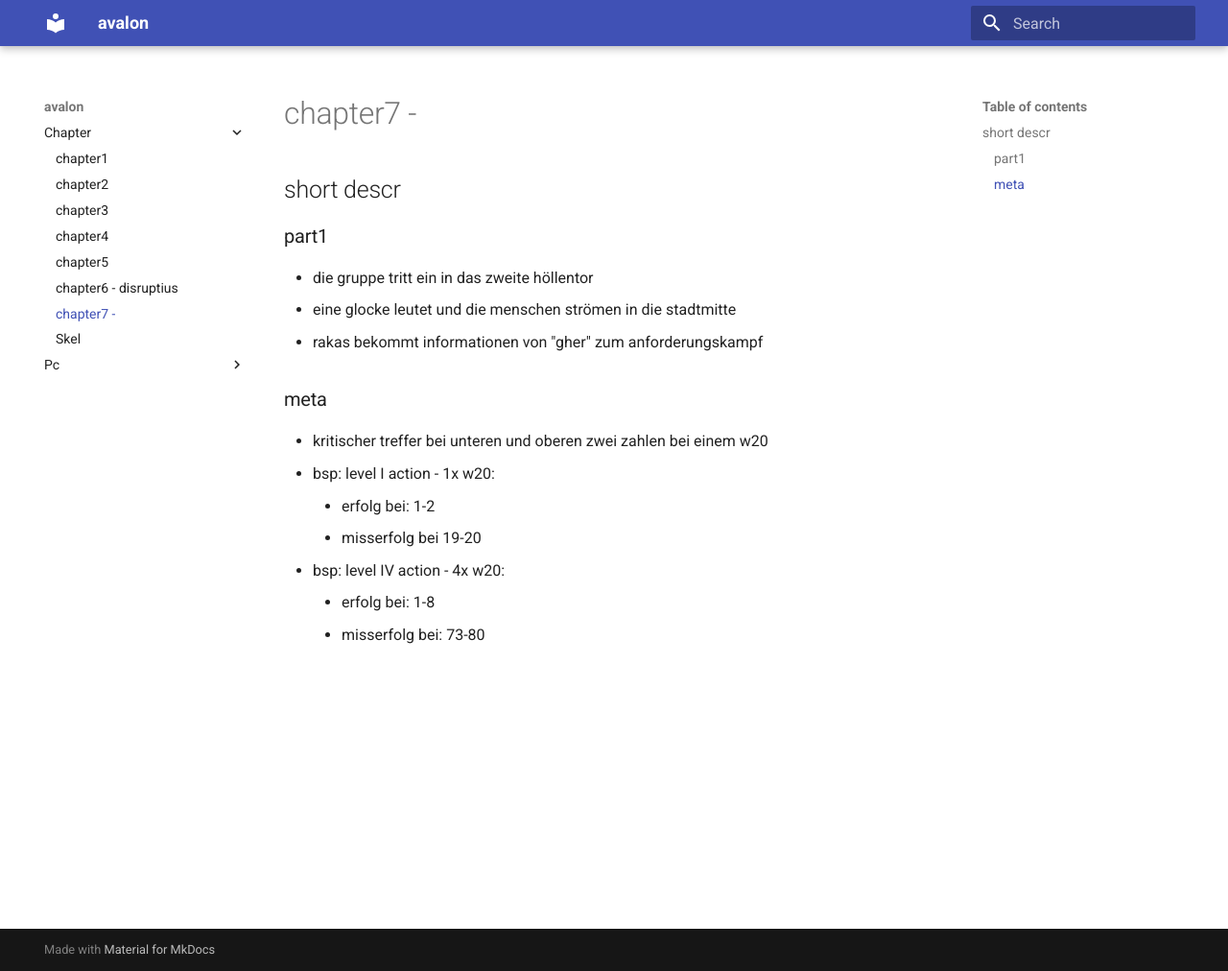
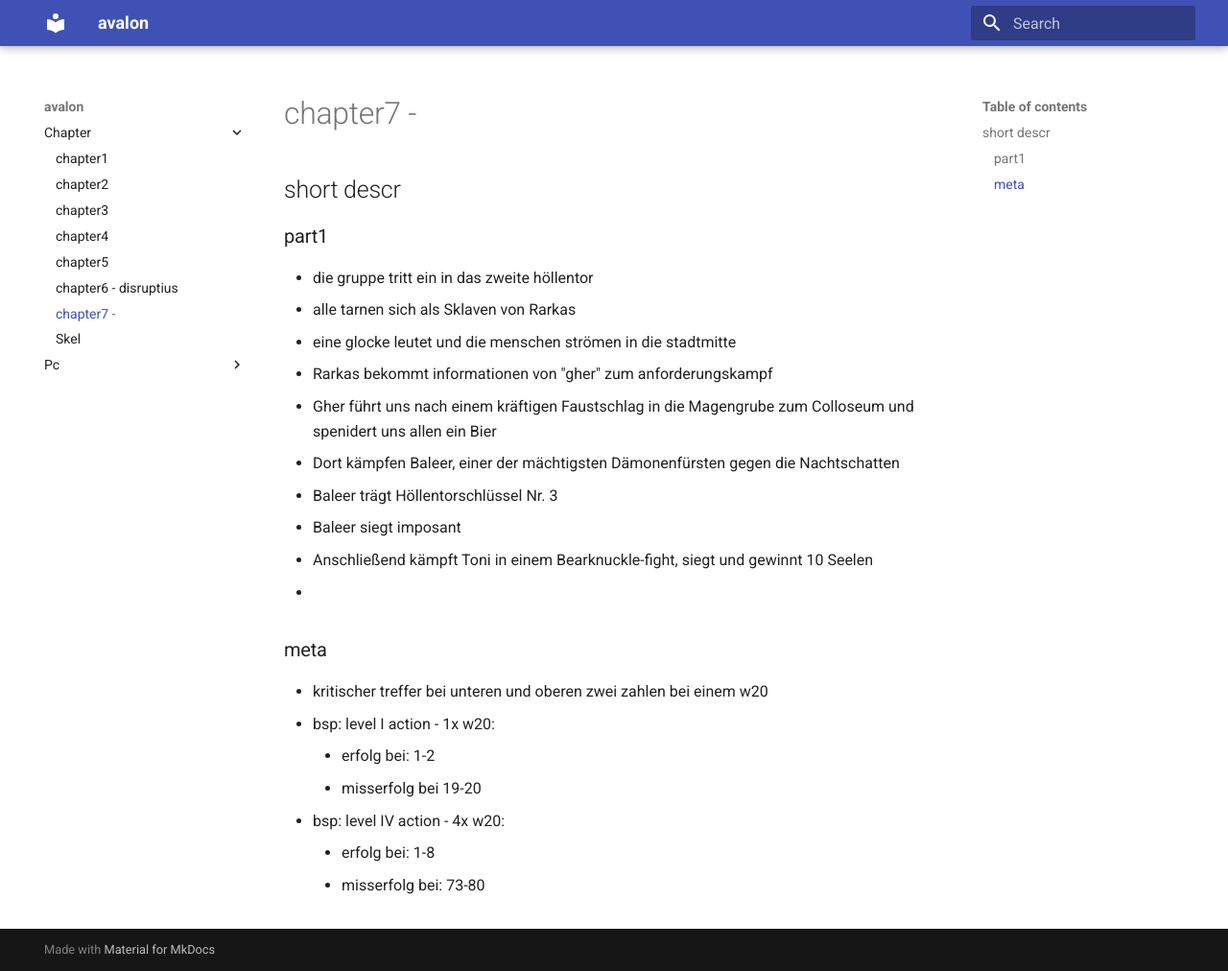
Before and after one commit to mkdocs-pnp/avalon, an MkDocs documentation site: the page built from docs/chapter/chapter7.md, in a window 1280 px wide and 1012 px high. Shown: the whole window at 96% size. Built offline with MkDocs 1.6.1 and Material for MkDocs 9.7.7, drawn with Linux system fonts in a browser that asks for light colours.

Commit message:
Update chapter7.md

```diff
--- a/docs/chapter/chapter7.md
+++ b/docs/chapter/chapter7.md
@@ -5,8 +5,15 @@
 ###  part1
 
 + die gruppe tritt ein in das zweite höllentor
++ alle tarnen sich als Sklaven von Rarkas
 + eine glocke leutet und die menschen strömen in die stadtmitte
-+ rakas bekommt informationen von "gher" zum anforderungskampf
++ Rarkas bekommt informationen von "gher" zum anforderungskampf
++ Gher führt uns nach einem kräftigen Faustschlag in die Magengrube zum Colloseum und spenidert uns allen ein Bier
++ Dort kämpfen Baleer, einer der mächtigsten Dämonenfürsten gegen die Nachtschatten
++ Baleer trägt Höllentorschlüssel Nr. 3
++ Baleer siegt imposant
++ Anschließend kämpft Toni in einem Bearknuckle-fight, siegt und gewinnt 10 Seelen
++
 
 ### meta
 
```
